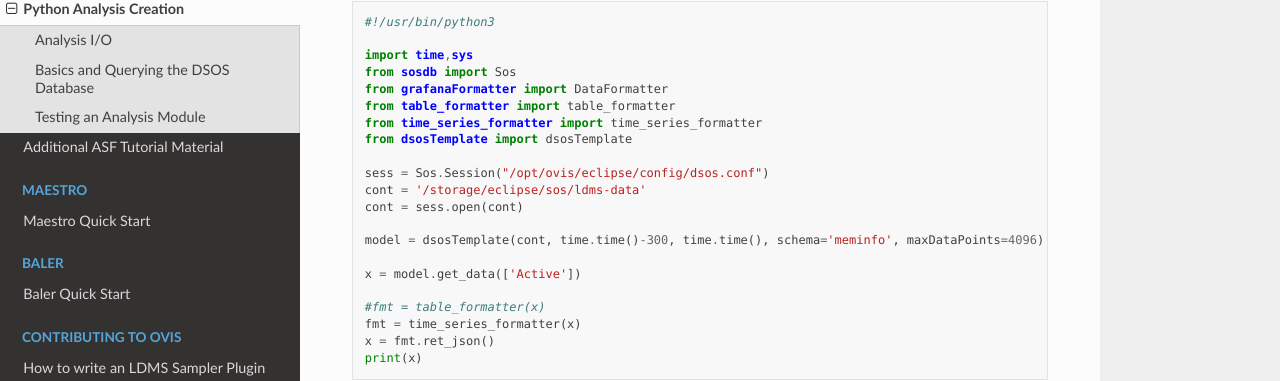
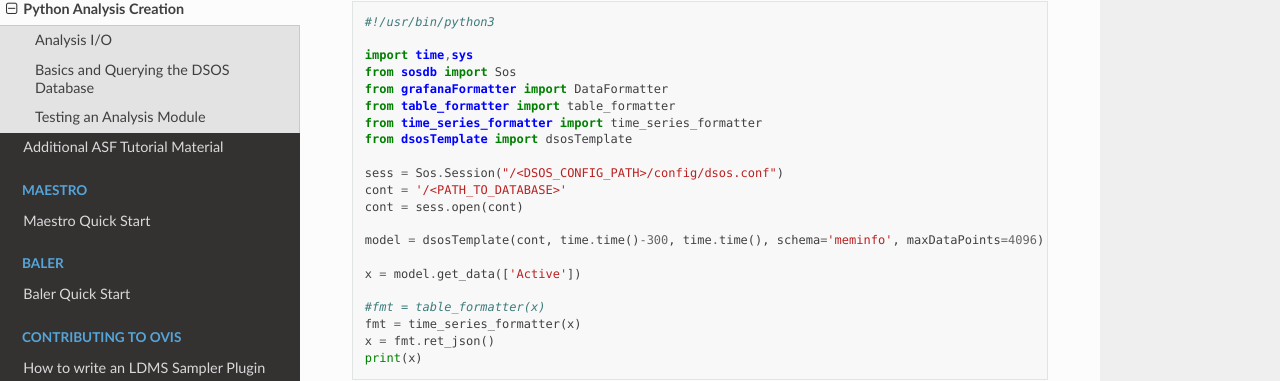
Before and after one commit to valleydlr/ovis-docs, a Sphinx documentation site: the page built from docs/source/pyanalysis.rst, in a window 1280 px wide and 900 px high, scrolled down 1315 px. Shown: the part 260-641 px from the top of the window. Built offline with Sphinx 7.4.7 and the Read the Docs theme 2.0.0, drawn with Linux system fonts in a browser that asks for light colours; pages that are not in the unit, such as notebooks, are missing from menus.

Commit message:
anonymizing stuff

```diff
--- a/docs/source/pyanalysis.rst
+++ b/docs/source/pyanalysis.rst
@@ -77,8 +77,8 @@ Then you can imitate the Grafana query to call your analysis module using a pyth
     from time_series_formatter import time_series_formatter
     from dsosTemplate import dsosTemplate
 
-    sess = Sos.Session("/opt/ovis/eclipse/config/dsos.conf")
-    cont = '/storage/eclipse/sos/ldms-data'
+    sess = Sos.Session("/<DSOS_CONFIG_PATH>/config/dsos.conf")
+    cont = '/<PATH_TO_DATABASE>'
     cont = sess.open(cont)
 
     model = dsosTemplate(cont, time.time()-300, time.time(), schema='meminfo', maxDataPoints=4096)
```
